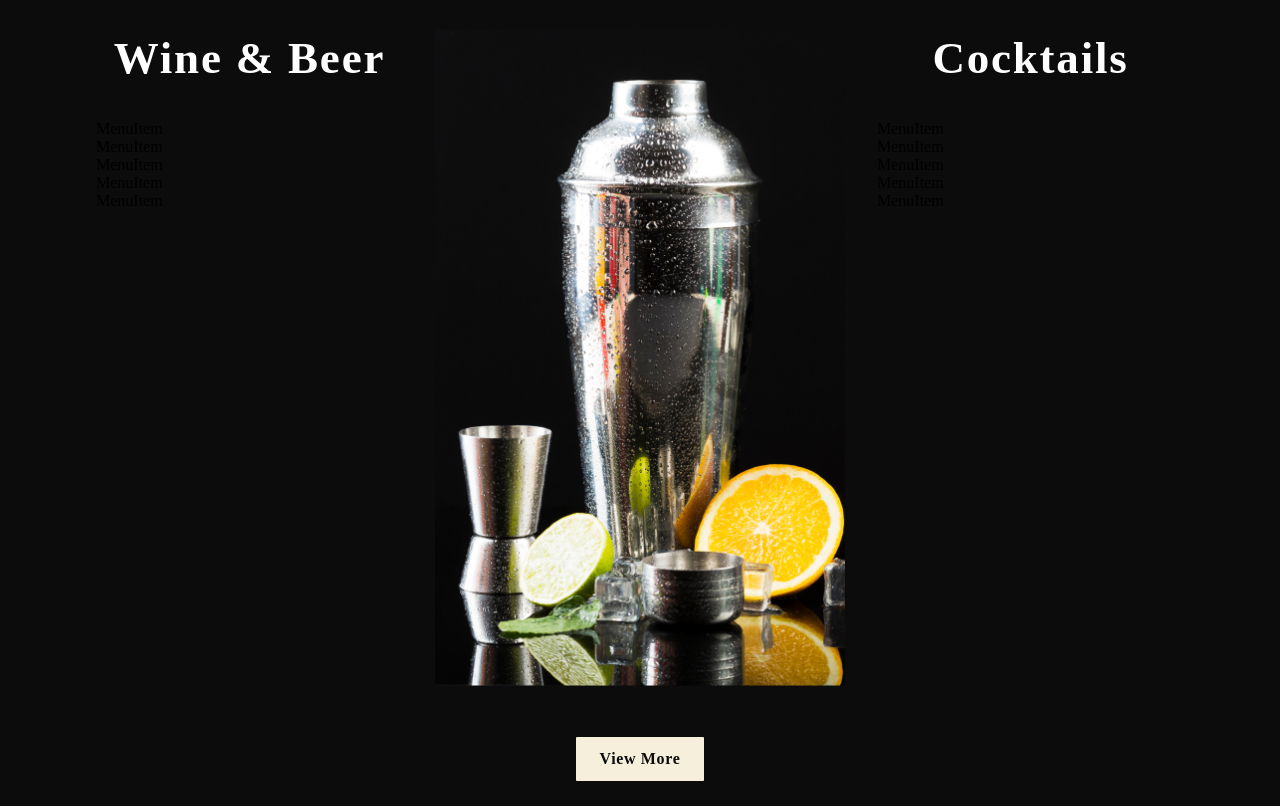
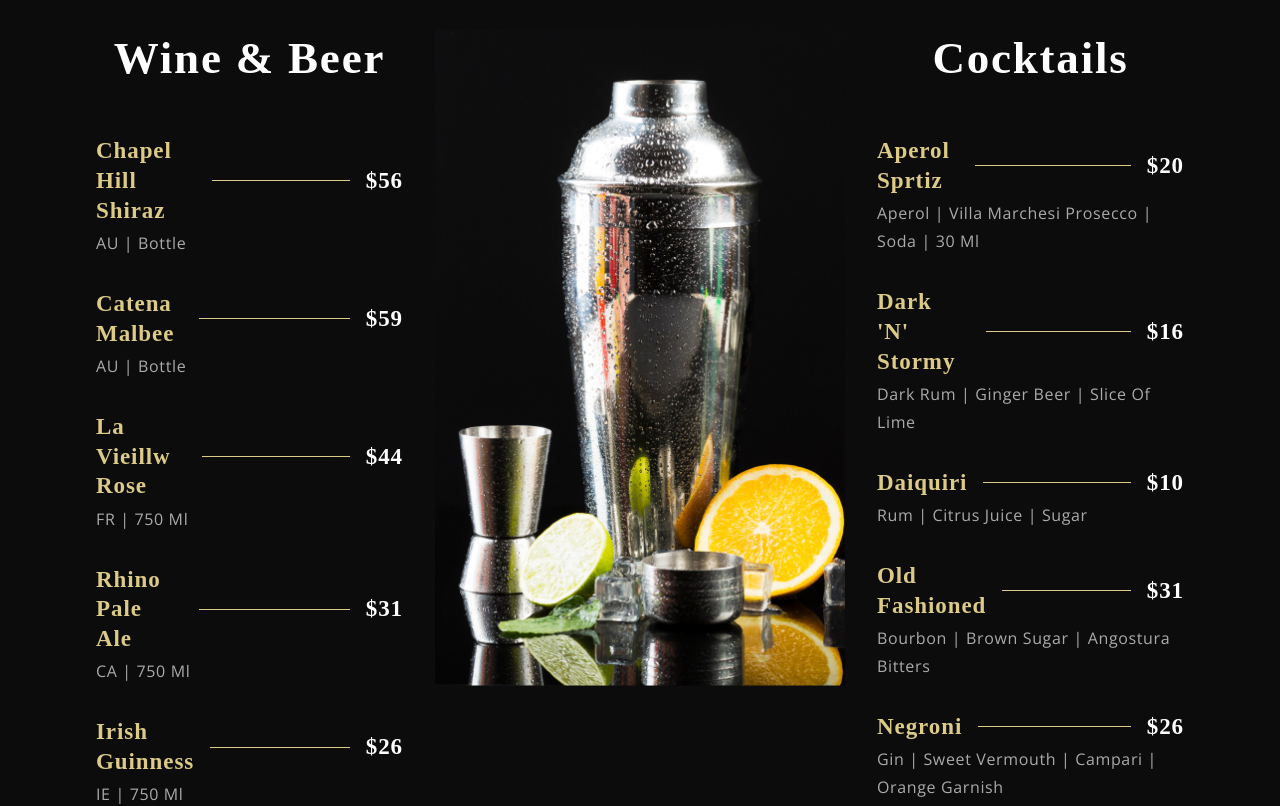
Before and after one commit to seamus-ahkit/restaurant-site, a React (Create React App) app: page / in a window 1280 px wide. Shown: the part 2440-3246 px from the top of the page. Built offline with nearby package versions, Linux system fonts and the light colour scheme; a web font is replaced by a local one.

Commit message:
finish menu

```diff
--- a/src/components/Menuitem/MenuItem.css
+++ b/src/components/Menuitem/MenuItem.css
@@ -0,0 +1,37 @@
+.app__menuitem {
+    width: 100%;
+    margin: 1rem 0;
+
+    display: flex;
+    flex-direction: column;
+}
+
+.app__menuitem-head {
+    display: flex;
+    justify-content: space-between;
+    align-items: center;
+}
+
+.app__menuitem-sub {
+    width: 100%;
+    margin-top: 0.2rem;
+}
+
+.app__menuitem-name {
+    flex: 1;
+}
+
+.app__menuitem-dash {
+    width: 90%;
+    height: 1px;
+    background: var(--color-golden);
+
+    margin: 0 1rem;
+
+}
+
+.app__menuitem-price {
+    display: flex;
+    justify-content: flex-end;
+    align-items: flex-end;
+}
--- a/src/components/Menuitem/MenuItem.jsx
+++ b/src/components/Menuitem/MenuItem.jsx
@@ -2,9 +2,23 @@ import React from 'react';
 
 import './MenuItem.css';
 
-const MenuItem = () => (
-  <div>
-    MenuItem
+const MenuItem = ({ title, price, tags }) => (
+  <div class='app__menuitem'>
+    <div className='app__menuitem-head'>
+      <div className='app_menuitem-name'>
+        <p className='p__cormorant' style={{ color: '#DCCA87' }}>{ title }</p>
+      </div>
+
+      <div className='app__menuitem-dash'/>
+
+      <div className='app_menuitem-name'>
+        <p className='p__cormorant'>{ price }</p>
+      </div>
+    </div>
+
+    <div className='app__menuitem-sub'>
+      <p className='p__opensans' style={{color:'#AAA'}}>{tags}</p>
+    </div>
   </div>
 );
 
```
